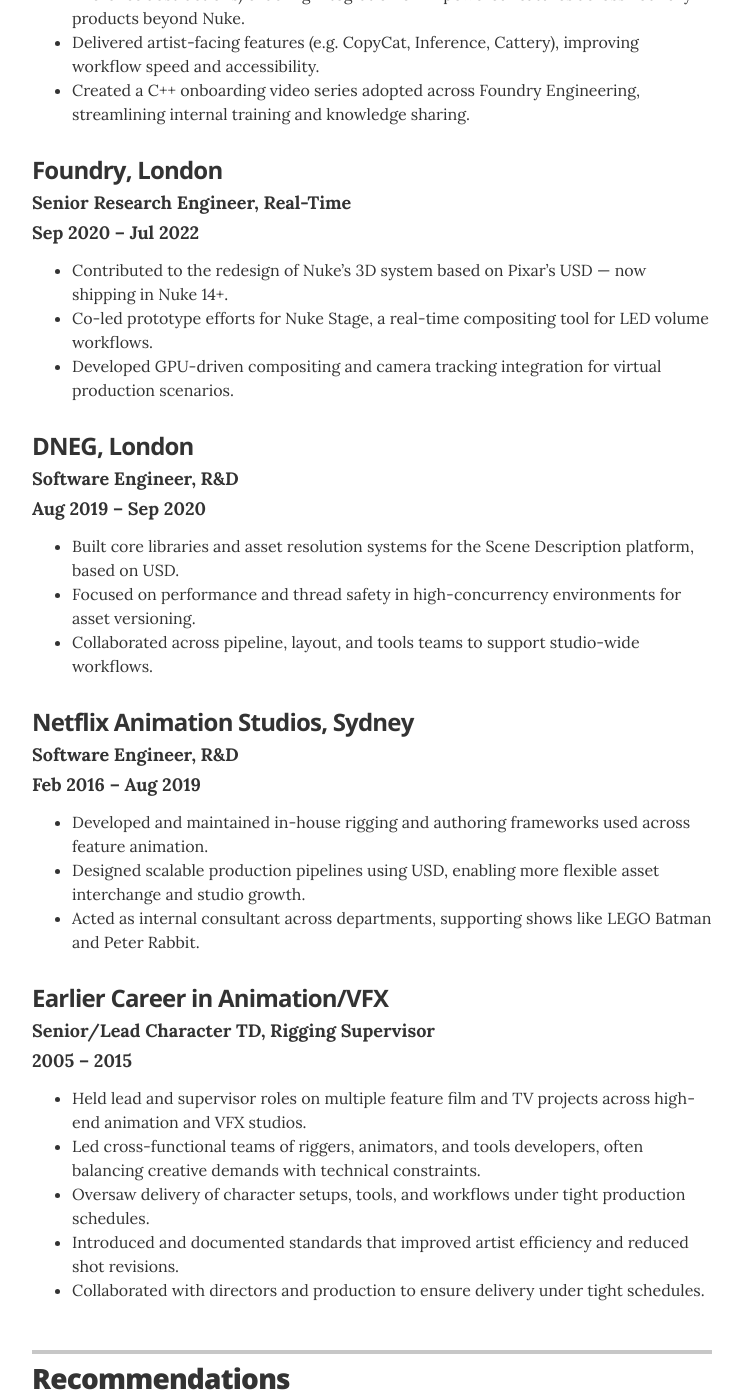
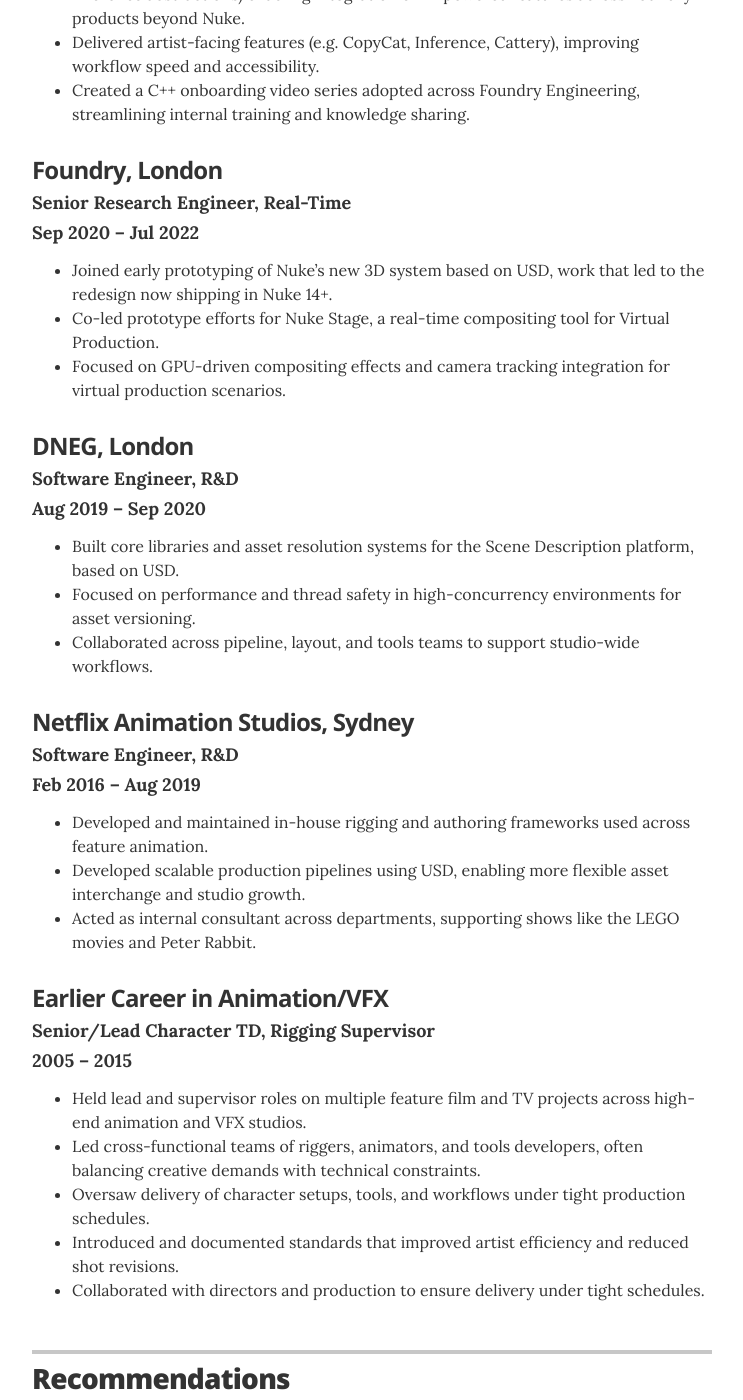
Before and after one commit to csaez/csaez.github.io, a Jekyll site: the page built from index.html, in a window 1280 px wide and 1400 px high, scrolled down 1680 px. Shown: the whole window, without its empty margins (268-1011 px from the left). Built offline with Jekyll 4.4.1, drawn with Linux system fonts in a browser that asks for light colours.

Commit message:
Update experience.yml

```diff
--- a/_data/experience.yml
+++ b/_data/experience.yml
@@ -42,9 +42,9 @@
   duration: Sep 2020 – Jul 2022
   summary: |
     <ul>
-    <li>Contributed to the redesign of Nuke’s 3D system based on Pixar’s USD — now shipping in Nuke 14+.</li>
-    <li>Co-led prototype efforts for Nuke Stage, a real-time compositing tool for LED volume workflows.</li>
-    <li>Developed GPU-driven compositing and camera tracking integration for virtual production scenarios.</li>
+    <li>Joined early prototyping of Nuke’s new 3D system based on USD, work that led to the redesign now shipping in Nuke 14+.</li>
+    <li>Co-led prototype efforts for Nuke Stage, a real-time compositing tool for Virtual Production.</li>
+    <li>Focused on GPU-driven compositing effects and camera tracking integration for virtual production scenarios.</li>
     </ul>
 
 - company: DNEG, London
@@ -63,8 +63,8 @@
   summary: |
     <ul>
     <li>Developed and maintained in-house rigging and authoring frameworks used across feature animation.</li>
-    <li>Designed scalable production pipelines using USD, enabling more flexible asset interchange and studio growth.</li>
-    <li>Acted as internal consultant across departments, supporting shows like LEGO Batman and Peter Rabbit.</li>
+    <li>Developed scalable production pipelines using USD, enabling more flexible asset interchange and studio growth.</li>
+    <li>Acted as internal consultant across departments, supporting shows like the LEGO movies and Peter Rabbit.</li>
     </ul>
 
 
```
